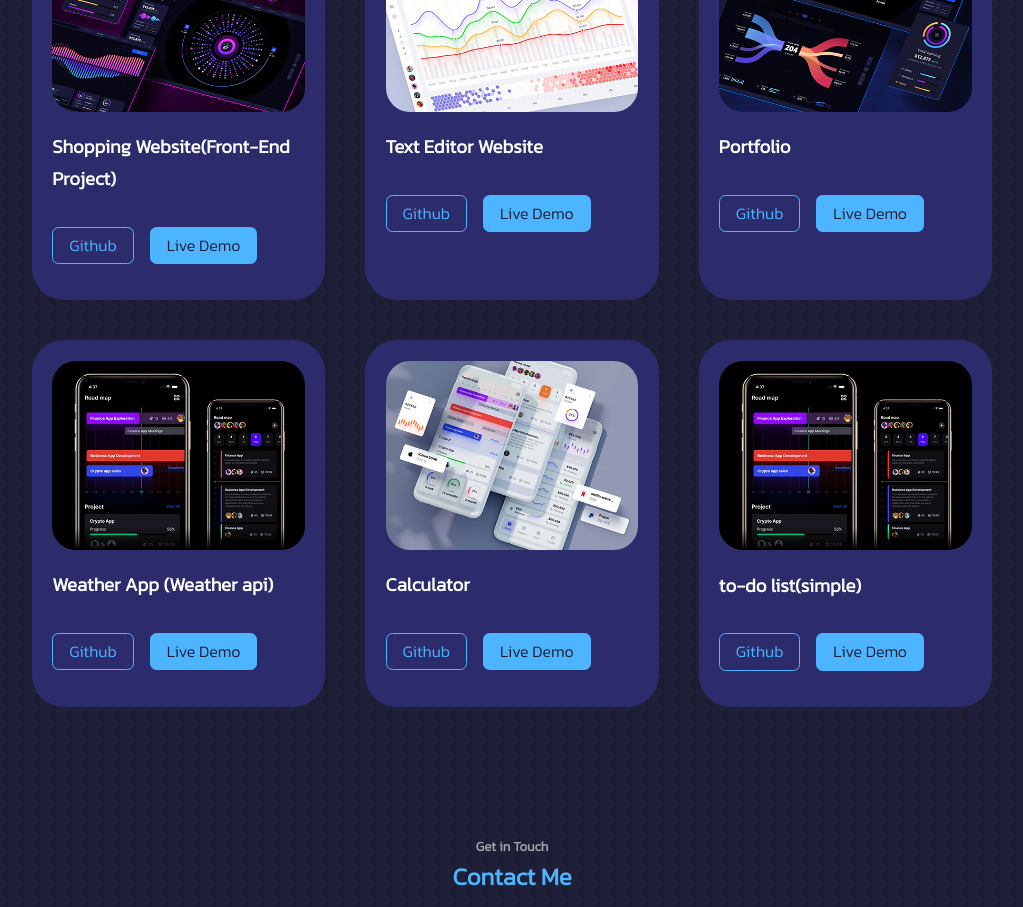
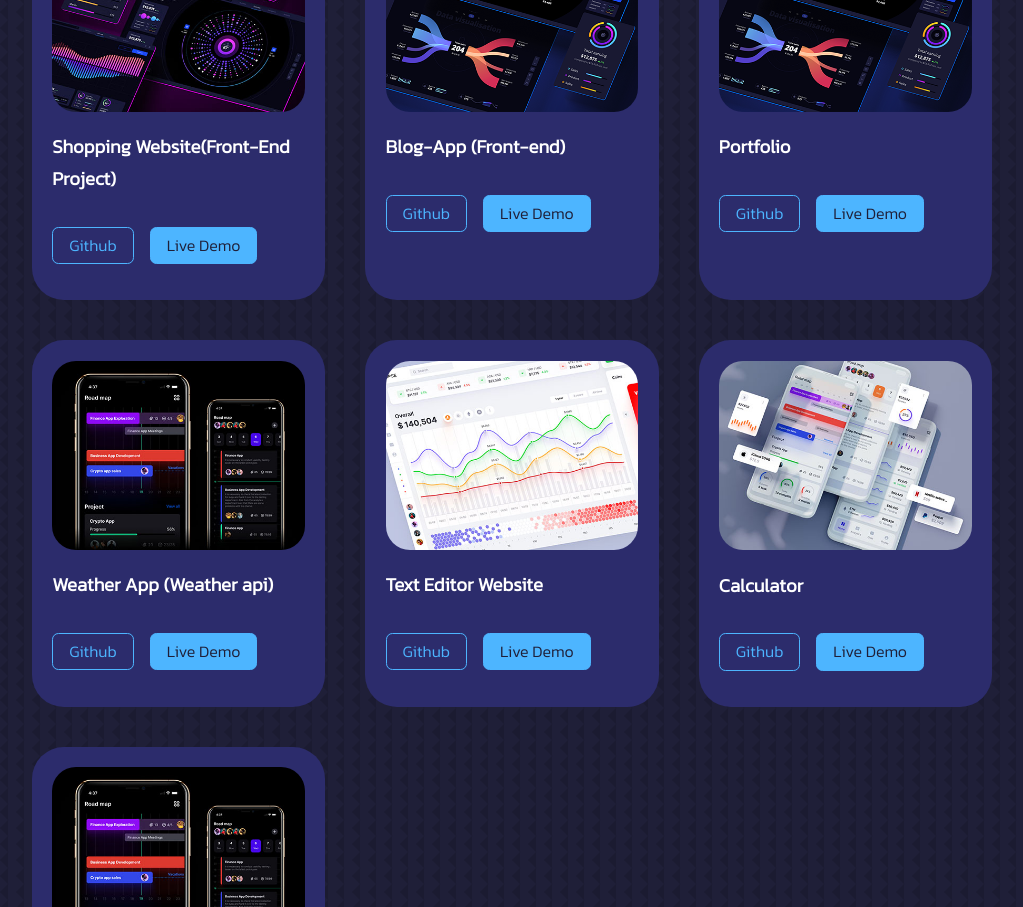
Before and after one commit to arunacharya1603/portfolio, a React (Create React App) app: page / in a window 1280 px wide. Shown: the part 3100-4007 px from the top of the page, without its empty margins (128-1151 px from the left). Built offline with nearby package versions, Linux system fonts and the light colour scheme; a web font is replaced by a local one.

Commit message:
Update Portfolio.jsx

```diff
--- a/src/components/portfolio/Portfolio.jsx
+++ b/src/components/portfolio/Portfolio.jsx
@@ -19,14 +19,12 @@ const data = [
     demo: 'shoppingcart-pink-three.vercel.app'
   },
 
-
-
   {
-    id: 1,
-    image: IMG1,
-    title: 'Text Editor Website',
-    github: 'https://github.com/arunacharya1603/Text-analyzer-app',
-    demo: 'https://csb-ktttlo-dpvwdwyry-arunacharya1603.vercel.app/'
+    id: 5,
+    image: IMG5,
+    title: 'Blog-App (Front-end)',
+    github: 'https://github.com/arunacharya1603/Blog-app-front-end',
+    demo: 'blog-app-front-end-neon.vercel.app'
   },
 
    {
@@ -36,6 +34,7 @@ const data = [
     github: 'https://github.com/arunacharya1603/portfolio',
     demo: 'portfolio-phi-eight-47.vercel.app'
   },
+
 
     {
     id: 4,
@@ -48,6 +47,15 @@ const data = [
 
 
   {
+    id: 1,
+    image: IMG1,
+    title: 'Text Editor Website',
+    github: 'https://github.com/arunacharya1603/Text-analyzer-app',
+    demo: 'https://csb-ktttlo-dpvwdwyry-arunacharya1603.vercel.app/'
+  },
+
+
+  {
     id: 3,
     image: IMG3,
     title: 'Calculator',
@@ -55,15 +63,6 @@ const data = [
     demo: ' https://arunacharya1603.github.io/Calculator/'
   },
 
-
-
-  // {
-  //   id: 5,
-  //   image: IMG5,
-  //   title: 'Hindu News Web App using newsapi',
-  //   github: 'https://github.com/arunacharya1603/News-app',
-  //   demo: 'https://github.com/arunacharya1603/News-app'
-  // },
 
   {
     id: 4,
```
Lines whose indentation alone changed are shown as unchanged.
